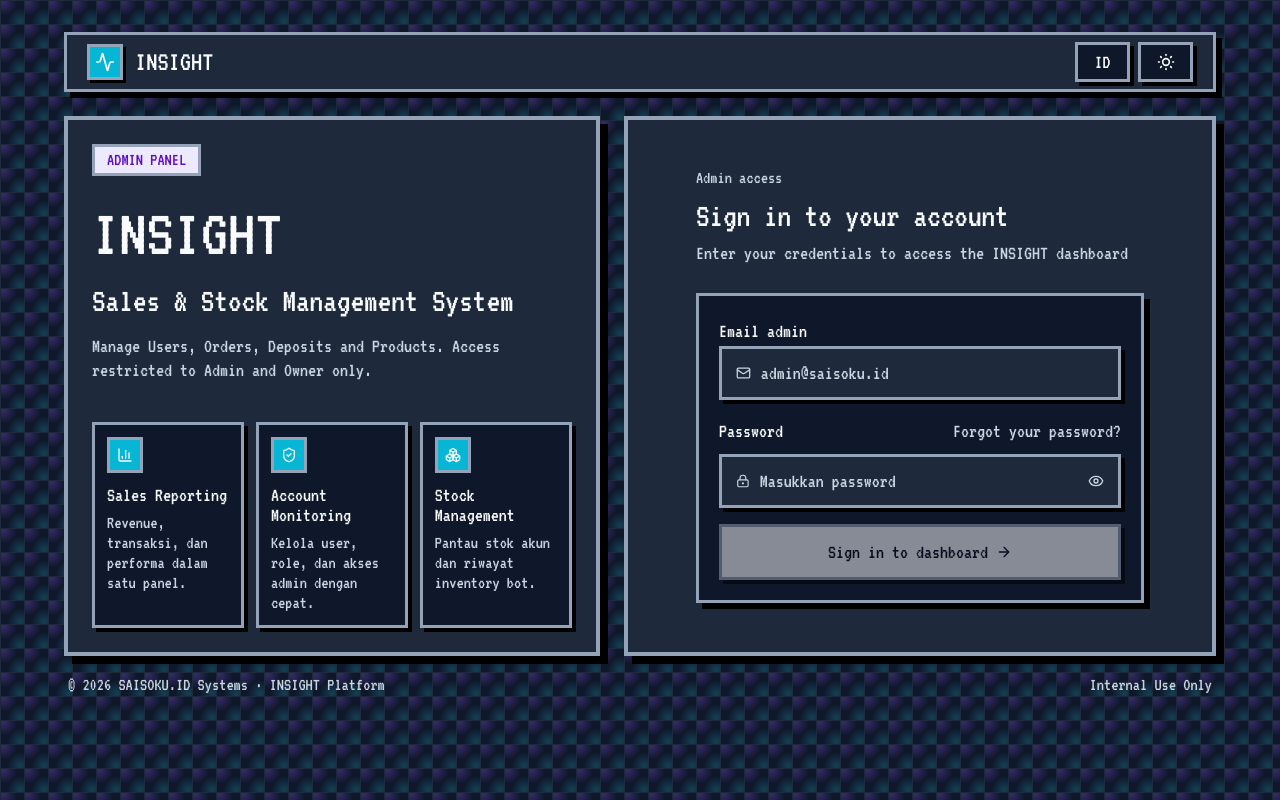
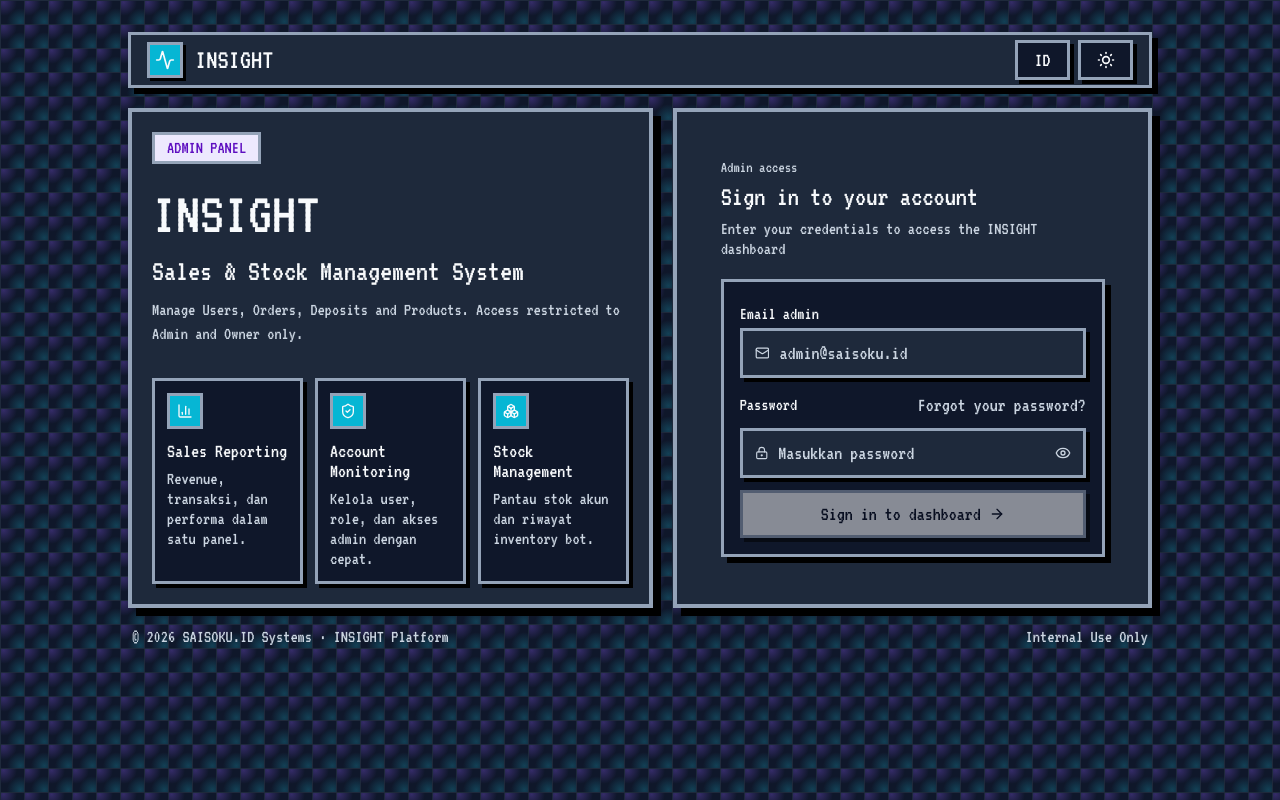
Before and after one commit to saisoku2024/saisoku-insight-sales, a Next.js app: page /login in a window 1280 px wide. Built offline with nearby package versions, Linux system fonts and the light colour scheme; no server answers.

Commit message:
style: compact login layout

```diff
--- a/app/login/page.tsx
+++ b/app/login/page.tsx
@@ -192,26 +192,26 @@ export default function LoginPage() {
       rightTop={<AuthThemeToggle isDark={isDark} onToggle={toggleTheme} />}
     >
       <div>
-        <p className="text-lg leading-none text-[var(--insight-muted)]">
+        <p className="text-base leading-none text-[var(--insight-muted)]">
           Admin access
         </p>
-        <h2 className="mt-3 text-[34px] leading-none text-[var(--insight-text)]">
+        <h2 className="mt-2 text-[28px] leading-none text-[var(--insight-text)]">
           Sign in to your account
         </h2>
-        <p className="mt-2 text-xl leading-6 text-[var(--insight-muted)]">
+        <p className="mt-2 text-lg leading-5 text-[var(--insight-muted)]">
           Enter your credentials to access the INSIGHT dashboard
         </p>
       </div>
 
       <form
         onSubmit={handleLogin}
-        className="mt-7 space-y-4 border-[3px] border-[var(--insight-border)] bg-[var(--insight-panel)] p-5 shadow-[6px_6px_0_var(--insight-shadow)]"
+        className="mt-5 space-y-3 border-[3px] border-[var(--insight-border)] bg-[var(--insight-panel)] p-4 shadow-[6px_6px_0_var(--insight-shadow)]"
       >
         <div className="space-y-2">
-          <label htmlFor="email" className="text-xl leading-none text-[var(--insight-text)]">
+          <label htmlFor="email" className="text-lg leading-none text-[var(--insight-text)]">
             Email admin
           </label>
-          <div className="flex items-center gap-2.5 border-[3px] border-[var(--insight-border)] bg-[var(--insight-card)] px-3.5 shadow-[4px_4px_0_var(--insight-shadow)]">
+          <div className="flex items-center gap-2.5 border-[3px] border-[var(--insight-border)] bg-[var(--insight-card)] px-3 shadow-[4px_4px_0_var(--insight-shadow)]">
             <Mail className="h-4 w-4 text-[var(--insight-muted)]" />
             <input
               id="email"
@@ -219,7 +219,7 @@ export default function LoginPage() {
               placeholder="admin@saisoku.id"
               value={email}
               onChange={(event) => setEmail(event.target.value)}
-              className="h-12 w-full border-0 bg-transparent text-xl outline-none placeholder:text-[var(--insight-muted)]"
+              className="h-11 w-full border-0 bg-transparent text-lg outline-none placeholder:text-[var(--insight-muted)]"
               autoComplete="email"
             />
           </div>
@@ -227,14 +227,14 @@ export default function LoginPage() {
 
         <div className="space-y-2">
           <div className="flex items-center justify-between gap-3">
-            <label htmlFor="password" className="text-xl leading-none text-[var(--insight-text)]">
+            <label htmlFor="password" className="text-lg leading-none text-[var(--insight-text)]">
               Password
             </label>
             <button
               type="button"
               onClick={handleResetPassword}
               disabled={isResetLoading || resetCooldown > 0}
-              className="border-0 bg-transparent p-0 text-lg leading-none text-[var(--insight-muted)] shadow-none transition hover:text-[var(--insight-text)]"
+              className="border-0 bg-transparent p-0 text-base leading-none text-[var(--insight-muted)] shadow-none transition hover:text-[var(--insight-text)]"
             >
               {isResetLoading
                 ? "Sending reset..."
@@ -243,7 +243,7 @@ export default function LoginPage() {
                   : "Forgot your password?"}
             </button>
           </div>
-          <div className="flex items-center gap-2.5 border-[3px] border-[var(--insight-border)] bg-[var(--insight-card)] px-3.5 shadow-[4px_4px_0_var(--insight-shadow)]">
+          <div className="flex items-center gap-2.5 border-[3px] border-[var(--insight-border)] bg-[var(--insight-card)] px-3 shadow-[4px_4px_0_var(--insight-shadow)]">
             <LockKeyhole className="h-4 w-4 text-[var(--insight-muted)]" />
             <input
               id="password"
@@ -251,7 +251,7 @@ export default function LoginPage() {
               placeholder="Masukkan password"
               value={password}
               onChange={(event) => setPassword(event.target.value)}
-              className="h-12 w-full border-0 bg-transparent text-xl outline-none placeholder:text-[var(--insight-muted)]"
+              className="h-11 w-full border-0 bg-transparent text-lg outline-none placeholder:text-[var(--insight-muted)]"
               autoComplete="current-password"
             />
             <button
@@ -266,13 +266,13 @@ export default function LoginPage() {
         </div>
 
         {errorMessage ? (
-          <div className="border-[3px] border-red-700 bg-red-50 px-4 py-3 text-xl leading-none text-red-700 dark:bg-red-950/30 dark:text-red-200">
+          <div className="border-[3px] border-red-700 bg-red-50 px-3 py-2 text-lg leading-5 text-red-700 dark:bg-red-950/30 dark:text-red-200">
             {errorMessage}
           </div>
         ) : null}
 
         {successMessage ? (
-          <div className="border-[3px] border-emerald-700 bg-emerald-50 px-4 py-3 text-xl leading-none text-emerald-700 dark:bg-emerald-950/30 dark:text-emerald-200">
+          <div className="border-[3px] border-emerald-700 bg-emerald-50 px-3 py-2 text-lg leading-5 text-emerald-700 dark:bg-emerald-950/30 dark:text-emerald-200">
             {successMessage}
           </div>
         ) : null}
@@ -280,7 +280,7 @@ export default function LoginPage() {
         <button
           type="submit"
           disabled={!canSubmit || isSubmitting}
-          className="inline-flex h-14 w-full items-center justify-center gap-2 border-[3px] border-[var(--insight-border)] bg-slate-950 px-5 text-xl text-white shadow-[4px_4px_0_var(--insight-shadow)] transition hover:-translate-y-0.5 disabled:cursor-not-allowed disabled:opacity-50 dark:bg-white dark:text-slate-950"
+          className="inline-flex h-12 w-full items-center justify-center gap-2 border-[3px] border-[var(--insight-border)] bg-slate-950 px-4 text-lg text-white shadow-[4px_4px_0_var(--insight-shadow)] transition hover:-translate-y-0.5 disabled:cursor-not-allowed disabled:opacity-50 dark:bg-white dark:text-slate-950"
         >
           {isSubmitting ? "Signing in..." : "Sign in to dashboard"}
           {!isSubmitting ? <ArrowRight className="h-4 w-4" /> : null}
--- a/components/auth/auth-shell.tsx
+++ b/components/auth/auth-shell.tsx
@@ -45,7 +45,7 @@ export function AuthShell({
 }: AuthShellProps) {
   return (
     <div className="min-h-screen px-4 py-4 text-[var(--insight-text)] transition-colors duration-300 sm:px-6 sm:py-6 lg:px-8 lg:py-8">
-      <header className="mx-auto mb-6 flex h-[60px] max-w-6xl items-center justify-between border-[3px] border-[var(--insight-border)] bg-[var(--insight-card)] px-5 shadow-[6px_6px_0_var(--insight-shadow)]">
+      <header className="mx-auto mb-5 flex h-[56px] max-w-5xl items-center justify-between border-[3px] border-[var(--insight-border)] bg-[var(--insight-card)] px-4 shadow-[6px_6px_0_var(--insight-shadow)]">
         <BrandMark />
         <div className="flex items-center gap-2">
           <div className="insight-button flex h-10 min-w-[55px] items-center justify-center px-3 text-xl">
@@ -55,27 +55,27 @@ export function AuthShell({
         </div>
       </header>
 
-      <main className="mx-auto grid max-w-6xl gap-6 lg:grid-cols-[0.95fr_1.05fr]">
-        <section className="insight-card flex min-h-[520px] flex-col justify-between p-5 sm:p-6">
+      <main className="mx-auto grid max-w-5xl gap-5 lg:grid-cols-[0.9fr_0.82fr]">
+        <section className="insight-card flex min-h-[470px] flex-col justify-between p-5">
           <div>
             <span className="inline-block border-[3px] border-[var(--insight-border)] bg-violet-100 px-3 py-1 text-lg leading-none text-violet-800">
               {badge}
             </span>
 
-            <h1 className="mt-6 text-[54px] leading-none text-[var(--insight-text)] sm:text-[68px]">
+            <h1 className="mt-5 text-[50px] leading-none text-[var(--insight-text)] sm:text-[60px]">
               INSIGHT
             </h1>
 
-            <h2 className="mt-4 max-w-lg text-[34px] leading-none text-[var(--insight-text)]">
+            <h2 className="mt-3 max-w-lg text-[30px] leading-none text-[var(--insight-text)]">
               {title}
             </h2>
 
-            <p className="mt-4 max-w-xl text-xl leading-6 text-[var(--insight-muted)]">
+            <p className="mt-3 max-w-xl text-lg leading-6 text-[var(--insight-muted)]">
               {description}
             </p>
           </div>
 
-          <div className="mt-10 grid gap-3 sm:grid-cols-3 lg:grid-cols-1 xl:grid-cols-3">
+          <div className="mt-8 grid gap-3 sm:grid-cols-3 lg:grid-cols-1 xl:grid-cols-3">
             {features.map((item) => {
               const Icon = item.icon
 
@@ -97,12 +97,12 @@ export function AuthShell({
           </div>
         </section>
 
-        <section className="insight-card flex min-h-[520px] items-center justify-center p-5 sm:p-6">
-          <div className="w-full max-w-md">{children}</div>
+        <section className="insight-card flex min-h-[470px] items-center justify-center p-5">
+          <div className="w-full max-w-sm">{children}</div>
         </section>
       </main>
 
-      <footer className="mx-auto mt-5 flex max-w-6xl flex-col gap-2 px-1 text-center text-lg leading-none text-[var(--insight-muted)] sm:flex-row sm:items-center sm:justify-between sm:text-left">
+      <footer className="mx-auto mt-5 flex max-w-5xl flex-col gap-2 px-1 text-center text-lg leading-none text-[var(--insight-muted)] sm:flex-row sm:items-center sm:justify-between sm:text-left">
         <p>© 2026 SAISOKU.ID Systems · INSIGHT Platform</p>
         <p>Internal Use Only</p>
       </footer>
```
